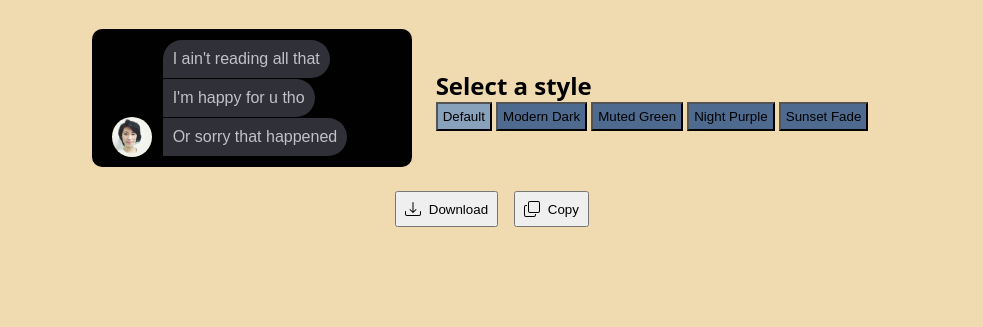
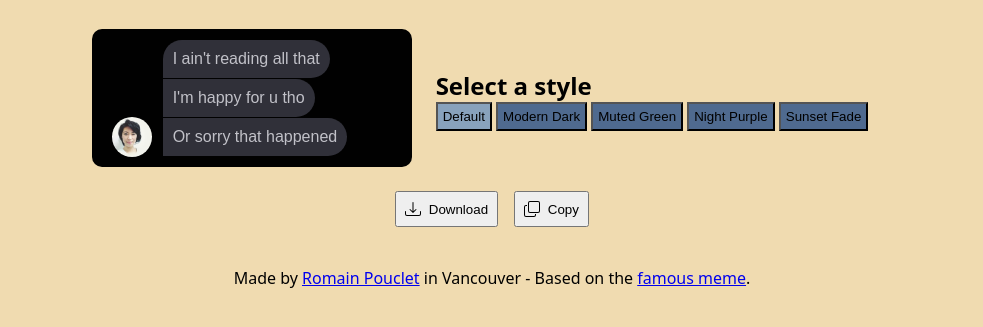
Before and after one commit to Palleas/iaint-generator, a website: page index.html in a window 1280 px wide. Shown: the part 119-446 px from the top of the page, without its empty margins (148-1131 px from the left). Drawn offline with Linux system fonts and the light colour scheme.

Commit message:
Add footer

```diff
--- a/index.html
+++ b/index.html
@@ -93,6 +93,14 @@
             </div>
         </div>
 
+        <footer>
+            Made by <a href="https://romain.codes/">Romain Pouclet</a> in
+            Vancouver - Based on the
+            <a href="https://knowyourmeme.com/memes/i-aint-reading-all-that"
+                >famous meme</a
+            >.
+        </footer>
+
         <script
             src="https://html2canvas.hertzen.com/dist/html2canvas.min.js"
             type="text/javascript"
--- a/styles.css
+++ b/styles.css
@@ -215,3 +215,8 @@ body {
 input.visually-hidden:is(:focus, :focus-within) + label {
     outline: thin dotted;
 }
+
+footer {
+    margin-top: calc(var(--spacing) * 4);
+    text-align: center;
+}
```
